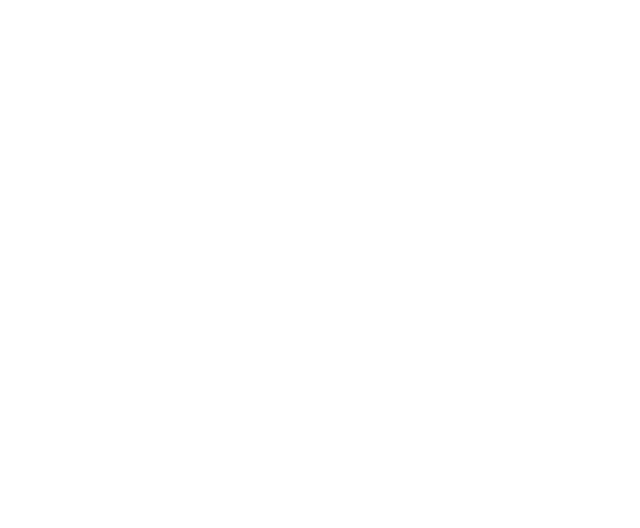
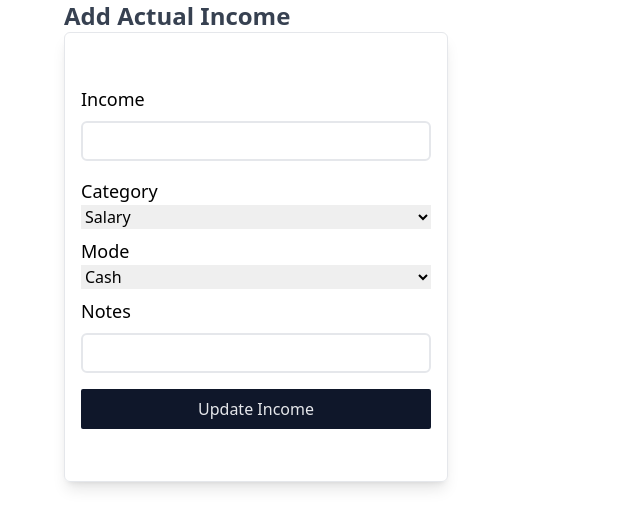
Before and after one commit to FidalMathew/API-fest-Frontend, a React (Create React App) app: page /income in a window 1280 px wide. Before the commit this address had no page. Shown: the top 528 px of the page, without its empty margins (0-640 px from the left). Built offline with nearby package versions, Linux system fonts and the light colour scheme; sample sign-in values are in the browser's storage.

Commit message:
Add income page

```diff
--- a/src/App.js
+++ b/src/App.js
@@ -18,14 +18,14 @@
             </PrivateRoute>
           }
         />
-        {/* <Route
+        <Route
           path="/income"
           element={
             <PrivateRoute>
               <Income />
             </PrivateRoute>
           }
-        /> */}
+        />
         {/* <Route
           path="/transactions"
           element={
--- a/src/app/Features/User/UserSlice.js
+++ b/src/app/Features/User/UserSlice.js
@@ -2,6 +2,7 @@
 import {
   getUserDataService,
   submitGoalsService,
+  updateIncomeService,
 } from "./services/userServices";
 
 export const getUserData = createAsyncThunk(
@@ -22,6 +23,22 @@
   }
 );
 
+export const updateIncome = createAsyncThunk(
+  "user/updateIncome",
+  async ({ income, typeofOp, userId, category, mode, notes }) => {
+    const response = await updateIncomeService(
+      income,
+      typeofOp,
+      userId,
+      category,
+      mode,
+      notes
+    );
+    console.log("In updateIncome async thunk: ", { response });
+    return response.data;
+  }
+);
+
 const userInitialState = {
   name: "",
   email: "",
@@ -30,11 +47,13 @@
   debit: 0,
   cashflow: [],
   targetIncome: 0,
-  targetSavings:0,
+  targetSavings: 0,
   userDataFetchStatus: "idle",
   userDataFetchError: null,
   updateTargetsStatus: "idle",
   updateTargetsError: null,
+  updateIncomeStatus: "idle",
+  updateIncomeError: null,
 };
 
 export const userSlice = createSlice({
@@ -46,11 +65,11 @@
       state.userDataFetchError = null;
       state.userDataFetchStatus = "idle";
     },
-    updateTarget: ( state, action ) => {
-      const { income, savings } = action.payload
-      state.targetIncome = income
-      state.targetSavings = savings
-    }
+    updateTarget: (state, action) => {
+      const { income, savings } = action.payload;
+      state.targetIncome = income;
+      state.targetSavings = savings;
+    },
   },
   extraReducers: {
     [getUserData.pending]: (state) => {
@@ -59,7 +78,15 @@
     },
     [getUserData.fulfilled]: (state, action) => {
       const { user, cashflow } = action.payload;
-      const { balance, credit, debit, email, name, targetIncome, targetSavings } = user;
+      const {
+        balance,
+        credit,
+        debit,
+        email,
+        name,
+        targetIncome,
+        targetSavings,
+      } = user;
 
       console.log("Inside extra reducer of getUserData: ", action.payload);
       state.name = name;
@@ -68,8 +95,8 @@
       state.debit = debit;
       state.credit = credit;
       state.cashflow = cashflow;
-      state.targetIncome = targetIncome
-      state.targetSavings = targetSavings
+      state.targetIncome = targetIncome;
+      state.targetSavings = targetSavings;
       state.userDataFetchStatus = "fulfilled";
       state.userDataFetchError = null;
     },
@@ -87,6 +114,17 @@
     [submitGoals.rejected]: (state) => {
       state.updateTargetsError = state.updateTargetsStatus = "error";
     },
+    [updateIncome.pending]: (state) => {
+      state.updateIncomeStatus = "loading";
+      state.updateIncomeError = null;
+    },
+    [updateIncome.fulfilled]: (state, action) => {
+      console.log("Inside updateIncome extra reducers: ", action.payload);
+      state.updateIncomeStatus = "fulfilled";
+    },
+    [updateIncome.rejected]: (state) => {
+      state.updateIncomeError = state.updateIncomeStatus = "error";
+    },
   },
 });
 
--- a/src/app/Features/User/services/userServices.js
+++ b/src/app/Features/User/services/userServices.js
@@ -1,12 +1,30 @@
-import { authorizedAxios } from "../../Auth/services/axiosInstance"
+import { authorizedAxios } from "../../Auth/services/axiosInstance";
 
-export const getUserDataService = async ( userId ) => {
-    return authorizedAxios.get(`details/${ userId }`)
-}
+export const getUserDataService = async (userId) => {
+  return authorizedAxios.get(`details/${userId}`);
+};
 
 export const submitGoalsService = async (income, savings, userId) => {
-    return authorizedAxios.patch(`user/${userId}`,{
-        targetIncome : income,
-        targetSavings : savings
-    })
-}
+  return authorizedAxios.patch(`user/${userId}`, {
+    targetIncome: income,
+    targetSavings: savings,
+  });
+};
+
+export const updateIncomeService = async (
+  income,
+  typeofOp,
+  userId,
+  category,
+  mode,
+  notes
+) => {
+  return authorizedAxios.post("income", {
+    income,
+    typeofOp,
+    userId,
+    category,
+    mode,
+    notes,
+  });
+};
--- a/src/pages/Income/Income.jsx
+++ b/src/pages/Income/Income.jsx
@@ -1,80 +1,120 @@
-import * as Yup from "yup";
-import { Formik, Form, Field, ErrorMessage } from "formik";
+import { useState } from "react";
+import { useDispatch, useSelector } from "react-redux";
+import { updateIncome } from "../../app/Features/User/UserSlice";
 import {
   FormContainer,
   InputGroup,
-  StyledError,
 } from "../UserAuthentication/Components/FormComponents";
-
-const initialValuesIncome = {
-  income: "",
-  category: "",
-  mode: "",
-  notes: "",
-};
-const initialValuesExpense = {
-  expense: "",
-  expenseCategory: "",
-  expenseMode: "",
-  expenseNotes: "",
-};
-
-const validationSchemaIncome = {
-  income: Yup.number().required("Required!"),
-  category: Yup.string().required("Required!"),
-  mode: Yup.string().required("Required!"),
-  notes: Yup.string(),
-};
-const validationSchemaExpense = {
-  expense: Yup.number().required("Required!"),
-  expenseCategory: Yup.string().required("Required!"),
-  expenseMode: Yup.string().required("Required!"),
-  expenseNotes: Yup.string(),
-};
+import { ClipLoader } from "react-spinners";
 
 export const Income = () => {
-  const handleIncome = (values) => {
-    const { income, category, mode, notes } = values;
+  const [income, setIncome] = useState("");
+  const [category, setCategory] = useState("");
+  const [mode, setMode] = useState("");
+  const [notes, setNotes] = useState("");
+
+  // const [expense, setExpense] = useState("");
+  // const [expenseCategory, setEXpenseCategory] = useState("");
+  // const [expenseMode, setExpeseMode] = useState("");
+  // const [expenseNotes, setExpenseNotes] = useState("");
+
+  const dispatch = useDispatch();
+  const { userId } = useSelector((state) => state.auth);
+  const { updateIncomeStatus } = useSelector((state) => state.user);
+
+  const handleIncome = (e) => {
+    e.preventDefault()
+    // const { income, category, mode, notes } = ;
+    dispatch(
+      updateIncome({
+        income,
+        typeofOp: "credit",
+        userId,
+        category,
+        mode,
+        notes,
+      })
+    );
   };
 
-  const handleExpense = (values) => {
-    const { expense, category, mode, notes } = values;
-  };
+  // const handleExpense = (values) => {
+  //   const { expense, category, mode, notes } = values;
+  // };
 
   return (
-    <div className="w-full h-screen bg-pink-300">
-      <div className="w-1/2 h-full bg-pink-200">
+    <div className="w-full h-screen">
+      <div className="w-1/2 h-full">
         <div className="w-[80%] mx-auto ">
           <h1 className="text-2xl text-gray-700 font-semibold">
             Add Actual Income
           </h1>
           <FormContainer>
-            <Formik
-              initialValues={initialValuesIncome}
-              validationSchema={validationSchemaIncome}
-              onSubmit={handleIncome}
-            >
+            <form>
               <InputGroup>
                 <label htmlFor="income">Income</label>
-                <Field
+                <input
                   type="number"
                   id="income"
                   name="income"
                   autoComplete="off"
+                  value={income}
+                  onChange={(e) => setIncome(e.target.value)}
                 />
-                <ErrorMessage name="income" component={StyledError} />
               </InputGroup>
-              {/* <InputGroup> */}
-                {/* <label htmlFor="category">Category</label> */}
-                {/* <Field name="category" as="select">
+              <InputGroup>
+                <label htmlFor="category">Category</label>
+                <select
+                  name="category"
+                  id="category"
+                  onChange={(e) => setCategory(e.target.value)}
+                  value={category}
+                >
                   <option value="salary">Salary</option>
-                  <option value="Bank interest">Bank Interest</option>
+                  <option value="bank interest">Bank Interest</option>
                   <option value="gift">Gift</option>
                   <option value="bonus">Bonus</option>
-                </Field>
-                <ErrorMessage name="category" component={StyledError} />
-              </InputGroup> */}
-            </Formik>
+                </select>
+              </InputGroup>
+              <InputGroup>
+                <label htmlFor="mode">Mode</label>
+                <select
+                  name="mode"
+                  id="mode"
+                  onChange={(e) => setMode(e.target.value)}
+                  value={mode}
+                >
+                  <option value="cash">Cash</option>
+                  <option value="upi">UPI</option>
+                  <option value="cheque">Cheque</option>
+                </select>
+              </InputGroup>
+              <InputGroup>
+                <label htmlFor="notes">Notes</label>
+                <input
+                  type="text"
+                  id="notes"
+                  name="notes"
+                  autoComplete="off"
+                  value={notes}
+                  onChange={(e) => setNotes(e.target.value)}
+                />
+              </InputGroup>
+              <InputGroup>
+                <button
+                  onClick={(e) => handleIncome(e)}
+                  className="rounded-sm px-6 py-2 bg-slate-900 text-gray-200 hover:bg-slate-800"
+                >
+                  {updateIncomeStatus === "loading" ? (
+                    <span className="w-full flex justify-center">
+                      <ClipLoader size={25} color="white" loading={true} />{" "}
+                      Please Wait
+                    </span>
+                  ) : (
+                    "Update Income"
+                  )}
+                </button>
+              </InputGroup>
+            </form>
           </FormContainer>
         </div>
       </div>
```
